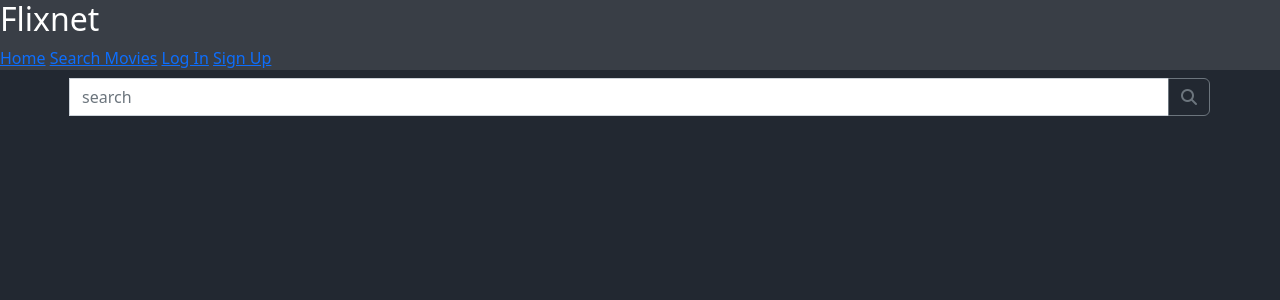
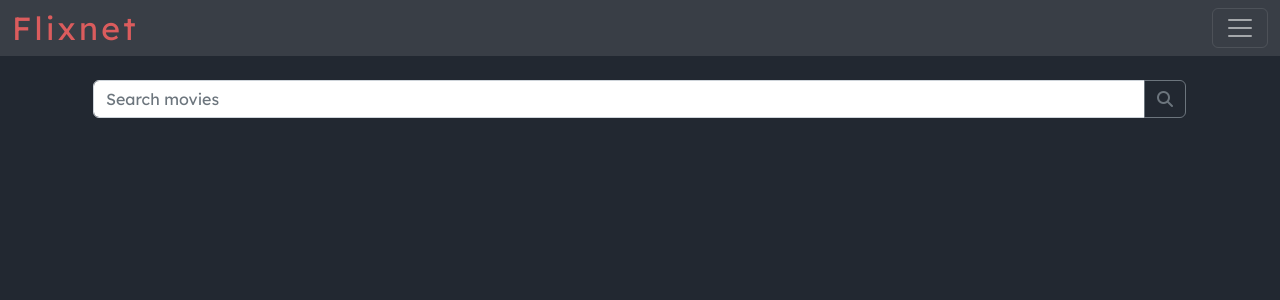
Before and after one commit to roger-davila/flixnet, a Django app: page /movies/search/ in a window 1280 px wide. Shown: the top 300 px of the page. Run offline with Django 4.2, Linux system fonts and the light colour scheme; some libraries are stand-ins or nearby versions.

Commit message:
add homepage searchpage and navbar styling

```diff
--- a/main_app/static/css/style.css
+++ b/main_app/static/css/style.css
@@ -1,7 +1,4 @@
-/* .test {
-  background-color: blue;
-  color: red;
-} */
+@import url('https://fonts.googleapis.com/css2?family=Lexend+Deca:wght@100;400;700&display=swap');
 
 :root {
   --tbd-bg-main: #222831;
@@ -9,6 +6,31 @@
   --tbd-primary: #DB5C5D;
   --tbd-main-text: #FFFFFF;
   --tbd-transparent: rgba(255,255,255, 0.3);
+}
+
+* {
+  font-family: 'Lexend Deca', sans-serif;
+}
+
+p {
+  line-height: 1.8rem;
+}
+
+li {
+  list-style: none;
+}
+
+a {
+  text-decoration: none;
+  color: inherit;
+}
+
+a:hover {
+  color: inherit;
+}
+
+a:visited {
+  color: inherit;
 }
 
 .tbd-text-danger {
@@ -32,8 +54,13 @@
   color: var(--tbd-main-text);
 }
 
+.tbd-text-company {
+  color: var(--tbd-primary);
+  letter-spacing: .2rem;
+}
+
 .tbd-primary-underline {
-  border-bottom: 4px solid var(--tbd-primary) ;
+  border-bottom: 6px solid var(--tbd-primary) ;
 }
 
 .tbd-flex {
--- a/main_app/templates/base.html
+++ b/main_app/templates/base.html
@@ -11,21 +11,44 @@
   <title>Flixnet</title>
 </head>
 <body class="tbd-bg-primary tbd-text-primary">
-  <nav class="tbd-bg-secondary">
-    <h2>Flixnet</h2>
-    <a href="{% url 'home' %}">Home</a>
-    <a href="{% url 'search' %}">Search Movies</a>
-    {% if user.is_authenticated %}
-      <a href="{% url 'userprofile' user.id %}">Profile</a>
-      <a href="{% url 'user_orders' user.id %}">Order History</a>
-      <a href="{% url 'cart'%}">Cart</a>
-      <a href="{% url 'logout' %}">Log Out</a>
-    {% else %}
-      <a href="{% url 'login' %}">Log In</a>
-      <a href="{% url 'signup' %}">Sign Up</a>
-    {% endif %}
+  <div class="collapse" id="navbarToggleExternalContent">
+    <div class="tbd-bg-secondary p-4 d-flex flex-column">
+      <li>
+        <a class="fs-4" href="{% url 'home' %}">Home</a>
+      </li>
+      <li>
+        <a class="fs-4" href="{% url 'search' %}">Search Movies</a>
+      </li>
+      {% if user.is_authenticated %}
+      <li>
+        <a class="fs-4" href="{% url 'userprofile' user.id %}">Profile</a>
+      </li>
+      <li>
+        <a class="fs-4" href="{% url 'user_orders' user.id %}">Order History</a>
+      </li>
+      <li>
+        <a class="fs-4" href="{% url 'cart'%}">Cart</a>
+      </li>
+      <li>
+        <a class="fs-4" href="{% url 'logout' %}">Log Out</a>
+      </li>
+      {% else %}
+        <a class="fs-4" href="{% url 'login' %}">Log In</a>
+        <a class="fs-4" href="{% url 'signup' %}">Sign Up</a>
+      {% endif %}
+    </div>
+  </div>
+  <nav class="navbar navbar-dark tbd-bg-secondary">
+    <div class="container-fluid">
+      <h2 class="tbd-text-company m-0">
+        <a id="logo-link" href="{% url 'home' %}">Flixnet</a>
+      </h2>
+      <button class="navbar-toggler" type="button" data-bs-toggle="collapse" data-bs-target="#navbarToggleExternalContent" aria-controls="navbarToggleExternalContent" aria-expanded="false" aria-label="Toggle navigation">
+        <span class="navbar-toggler-icon"></span>
+      </button>
+    </div>
   </nav>
-  <main class="container p-0 pt-2">
+  <main class="container p-4">
     {% block content%}
     {% endblock %}
   </main>
--- a/main_app/templates/home.html
+++ b/main_app/templates/home.html
@@ -1,7 +1,7 @@
 {% extends 'base.html' %}
 {% block content %}
   {% for genre in genres %}
-  <div class="row">
+  <div class="row mb-3">
     <div class="d-flex mb-3 p-0">
       <h1 class="tbd-primary-underline">
       {{ genre.name }}
--- a/main_app/templates/movies/search.html
+++ b/main_app/templates/movies/search.html
@@ -4,7 +4,7 @@
 <form action="{% url 'search' %}" method="GET">
   <div class="input-group mb-3">
       {% csrf_token %}
-      <input name="search" type="text" class="form-control" placeholder="search" aria-label="search" aria-describedby="button-addon2">
+      <input name="search" type="text" class="form-control rounded-start" placeholder="Search movies" aria-label="search" aria-describedby="button-addon2">
       <button name="submit" class="btn btn-outline-secondary" type="submit" id="button-addon2">
         <i class="fa-solid fa-magnifying-glass"></i>
       </button>
@@ -17,7 +17,7 @@
   {% for movie in movies %}
     <div class="col-sm-6 p-2">
       <div class="card bg-transparent">
-        <img class="rounded" src="{{image_url}}{{movie.poster_path}}" alt="">
+        <img class="rounded" src="{{image_url}}{{movie.poster_path}}" alt="{{ movie.original_title }}">
         <a href="{% url 'movie_detail' movie.id %}" class="stretched-link"></a>
       </div>
     </div>
```
